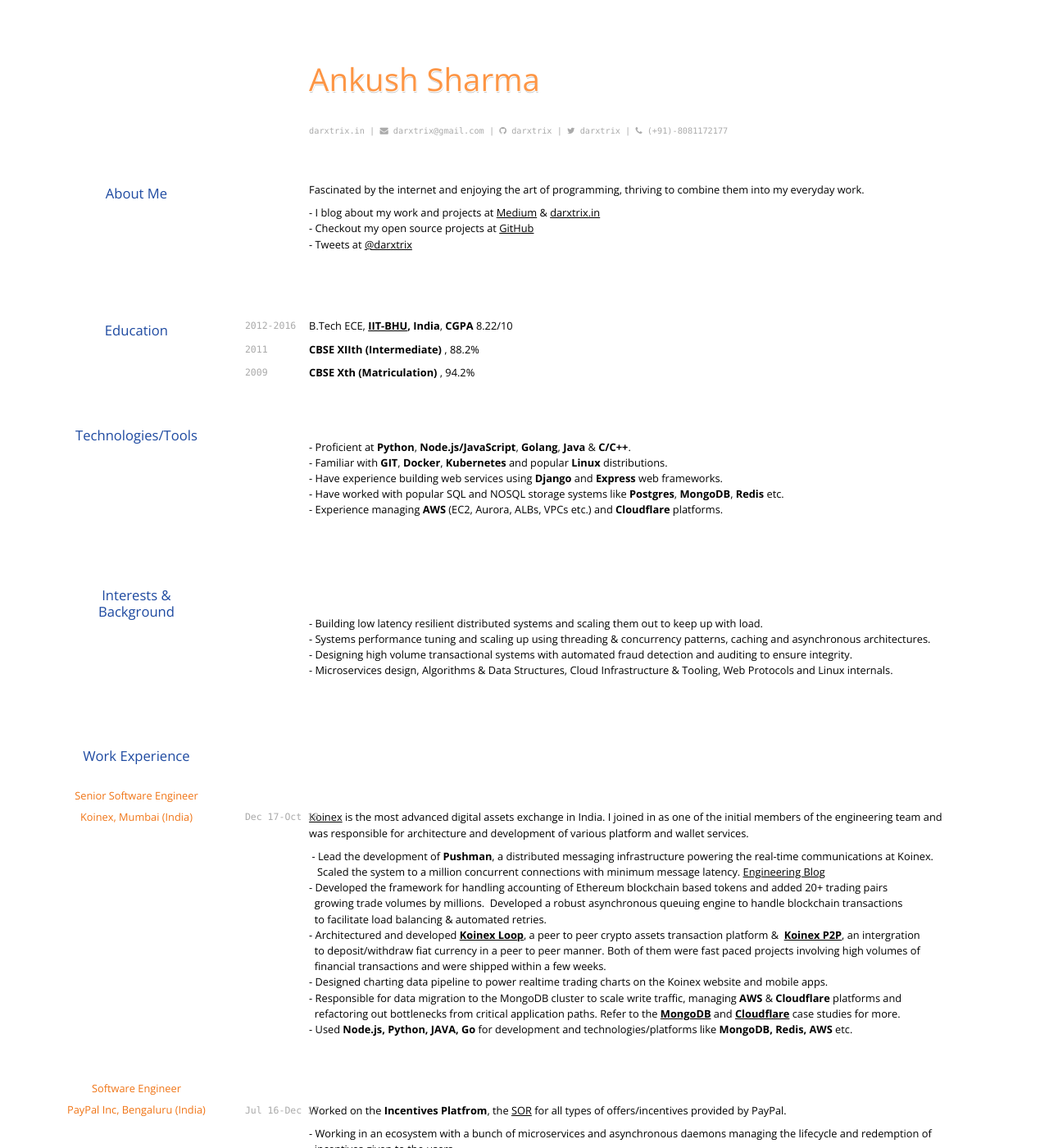
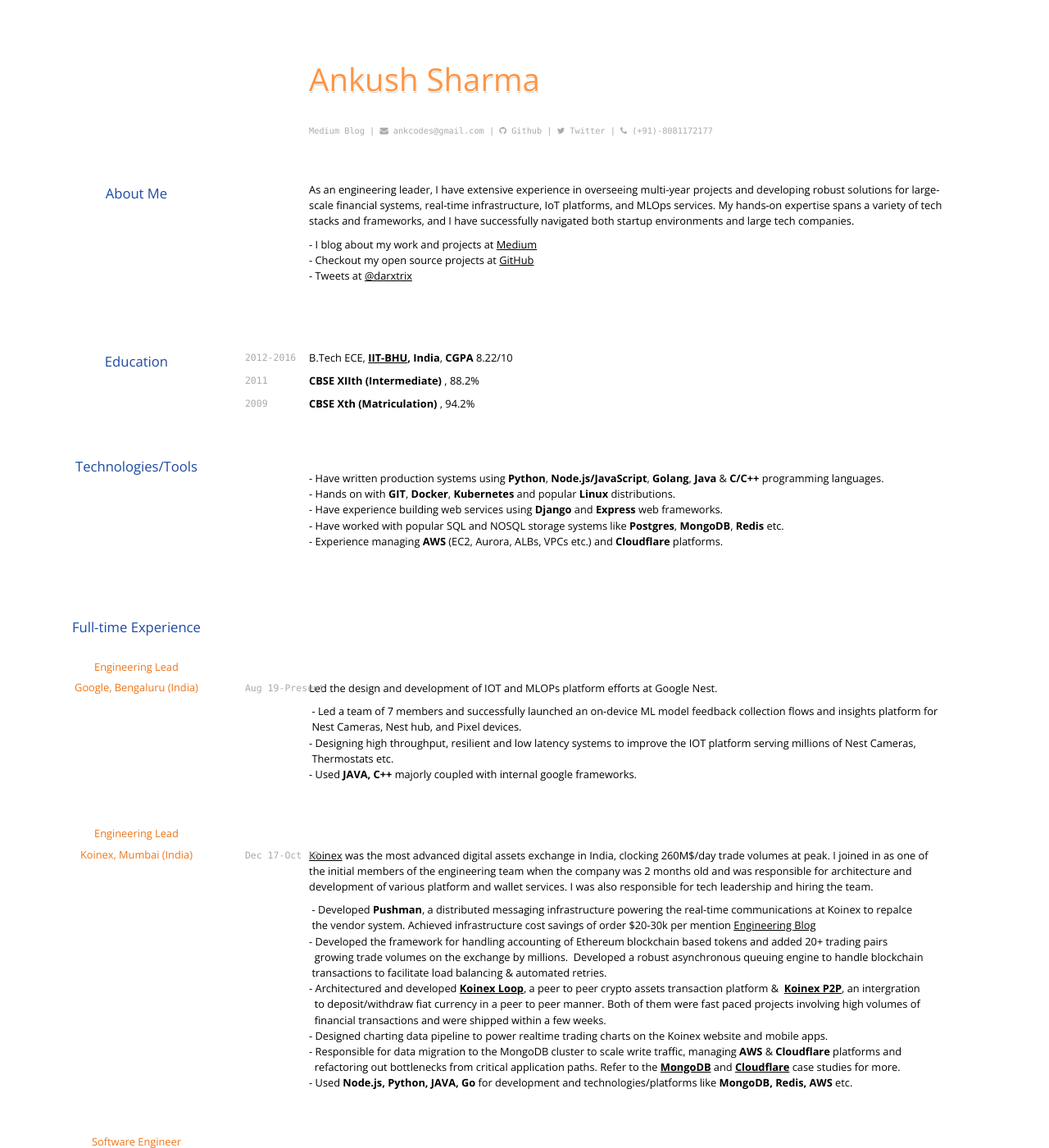
Before and after one commit to darxtrix/resume, a Jekyll site: the page built from index.md, in a window 1280 px wide and 1400 px high. Shown: the whole window at 82% size. Built offline with Jekyll 4.4.1, drawn with Linux system fonts in a browser that asks for light colours; nearby versions of some CDN libraries; some of the changed text lies outside the part shown.

Commit message:
Publishing a newer version

```diff
--- a/index.md
+++ b/index.md
@@ -5,13 +5,13 @@
 # Ankush Sharma
 <br/>
 <div id="webaddress">
-<a href="http://darxtrix.in">darxtrix.in</a>
+<a href="https://medium.com/@darxtrix">Medium Blog</a>
 |
-<i class="fa fa-envelope"></i> <a href="mailto:darxtrix@gmail.com">darxtrix@gmail.com</a>
+<i class="fa fa-envelope"></i> <a href="mailto:ankcodes@gmail.com">ankcodes@gmail.com</a>
 |
-<i class="fa fa-github"></i> <a href="https://github.com/darxtrix">darxtrix</a>
+<i class="fa fa-github"></i> <a href="https://github.com/darxtrix">Github</a>
 |
-<i class="fa fa-twitter"></i> <a href="https://twitter.com/darxtrix">darxtrix</a>
+<i class="fa fa-twitter"></i> <a href="https://twitter.com/darxtrix">Twitter</a>
 |
 <i class="fa fa-phone"></i> <a href="#">(+91)-8081172177</a>
 </div>
@@ -19,10 +19,10 @@
 
 ## About Me
 
-
-Fascinated by the internet and enjoying the art of programming, thriving to combine them into my everyday work.
+As an engineering leader, I have extensive experience in overseeing multi-year projects and developing robust solutions for large-scale financial systems, real-time infrastructure, IoT platforms, and MLOps services. My hands-on expertise spans a variety of tech stacks and frameworks, and I have successfully navigated both startup environments and large tech companies.
+<br/>
 <pre>
-<p>- I blog about my work and projects at <a href="https://medium.com/@darxtrix">Medium</a> & <a href="http://darxtrix.in">darxtrix.in</a>
+<p>- I blog about my work and projects at <a href="https://medium.com/@darxtrix">Medium</a>
 - Checkout my open source projects at <a href="https://github.com/darxtrix">GitHub</a>
 - Tweets at <a href="https://twitter.com/darxtrix">@darxtrix</a>
 </p>
@@ -46,8 +46,8 @@
 
 <pre>
 <p>
-- Proficient at <strong>Python</strong>, <strong>Node.js/JavaScript</strong>, <strong>Golang</strong>, <strong>Java</strong> & <strong>C/C++</strong>.
-- Familiar with <strong>GIT</strong>, <strong>Docker</strong>, <strong>Kubernetes</strong> and popular <strong>Linux</strong> distributions.
+- Have written production systems using <strong>Python</strong>, <strong>Node.js/JavaScript</strong>, <strong>Golang</strong>, <strong>Java</strong> & <strong>C/C++</strong> programming languages.
+- Hands on with <strong>GIT</strong>, <strong>Docker</strong>, <strong>Kubernetes</strong> and popular <strong>Linux</strong> distributions.
 - Have experience building web services using <strong>Django</strong> and <strong>Express</strong> web frameworks.
 - Have worked with popular SQL and NOSQL storage systems like <strong>Postgres</strong>, <strong>MongoDB</strong>, <strong>Redis</strong> etc.
 - Experience managing <strong>AWS</strong> (EC2, Aurora, ALBs, VPCs etc.) and <strong>Cloudflare</strong> platforms.
@@ -55,27 +55,29 @@
 </pre>
 
 
-## Interests & Background
+## Full-time Experience
+<br/>
+
+### Engineering Lead
+### Google, Bengaluru (India)
+`Aug 19-Present`
+Led the design and development of IOT and MLOPs platform efforts at Google Nest.
 <pre>
-<p>
-- Building low latency resilient distributed systems and scaling them out to keep up with load.
-- Systems performance tuning and scaling up using threading & concurrency patterns, caching and asynchronous architectures.
-- Designing high volume transactional systems with automated fraud detection and auditing to ensure integrity.
-- Microservices design, Algorithms & Data Structures, Cloud Infrastructure & Tooling, Web Protocols and Linux internals.
+<p> - Led a team of 7 members and successfully launched an on-device ML model feedback collection flows and insights platform for <br/> Nest Cameras, Nest hub, and Pixel devices.
+- Designing high throughput, resilient and low latency systems to improve the IOT platform serving millions of Nest Cameras, <br/> Thermostats etc.
+- Used <strong>JAVA, C++</strong> majorly coupled with internal google frameworks.
 </p>
 </pre>
 
-## Work Experience
-<br/>
 
-### Senior Software Engineer
+### Engineering Lead
 ### Koinex, Mumbai (India)
 
 `Dec 17-Oct 18`
-[Koinex](http://koinex.in) is the most advanced digital assets exchange in India. I joined in as one of the initial members of the engineering team and was responsible for architecture and development of various platform and wallet services.
+[Koinex](http://koinex.in) was the most advanced digital assets exchange in India, clocking 260M$/day trade volumes at peak. I joined in as one of <br/> the initial members of the engineering team when the company was 2 months old and was responsible for architecture and development of various platform and wallet services. I was also responsible for tech leadership and hiring the team.
 <pre>
-<p> - Lead the development of <strong>Pushman</strong>, a distributed messaging infrastructure powering the real-time communications at Koinex.<br/>   Scaled the system to a million concurrent connections with minimum message latency. <a href="https://medium.com/koinex-crunch/pushman-the-koinex-standard-for-realtime-experience-4122d2715c92">Engineering Blog</a>
-- Developed the framework for handling accounting of Ethereum blockchain based tokens and added 20+ trading pairs <br/>  growing trade volumes by millions.  Developed a robust asynchronous queuing engine to handle blockchain transactions <br/>  to facilitate load balancing & automated retries.
+<p> - Developed <strong>Pushman</strong>, a distributed messaging infrastructure powering the real-time communications at Koinex to repalce <br/> the vendor system. Achieved infrastructure cost savings of order $20-30k per mention <a href="https://medium.com/koinex-crunch/pushman-the-koinex-standard-for-realtime-experience-4122d2715c92">Engineering Blog</a>
+- Developed the framework for handling accounting of Ethereum blockchain based tokens and added 20+ trading pairs <br/>  growing trade volumes on the exchange by millions.  Developed a robust asynchronous queuing engine to handle blockchain <br/> transactions to facilitate load balancing & automated retries.
 - Architectured and developed <strong><a href="https://koinex.in/loop">Koinex Loop</a></strong>, a peer to peer crypto assets transaction platform & <strong> <a href="https://medium.com/koinex-crunch/koinex-upgrade-3-0-0-inr-revived-cd6d82c6b7e1">Koinex P2P</a></strong>, an intergration <br/>  to deposit/withdraw fiat currency in a peer to peer manner. Both of them were fast paced projects involving high volumes of <br/>  financial transactions and were shipped within a few weeks.
 - Designed charting data pipeline to power realtime trading charts on the Koinex website and mobile apps.
 - Responsible for data migration to the MongoDB cluster to scale write traffic, managing <strong>AWS</strong> & <strong>Cloudflare</strong> platforms and <br/>  refactoring out bottlenecks from critical application paths. Refer to the <a href="https://www.mongodb.com/blog/post/digital-cryptocurrency-exchange-overcomes-scaling-challenges-with-mongodb-atlas"><strong>MongoDB</strong></a> and <a href="https://www.cloudflare.com/case-studies/koinex/"><strong>Cloudflare</strong></a> case studies for more.
@@ -100,7 +102,7 @@
 </pre>
 
 
-## Past Internships
+## Internships and Contract work
 <br/>
 
 ### Google Summer of Code
@@ -114,6 +116,8 @@
 </p>
 </pre>
 
+<br/>
+<br/>
 ### Google Summer of Code
 
 `Mar-Aug 15`
```
Also changed, not shown: index.html (+36 -32 lines), README.md.
